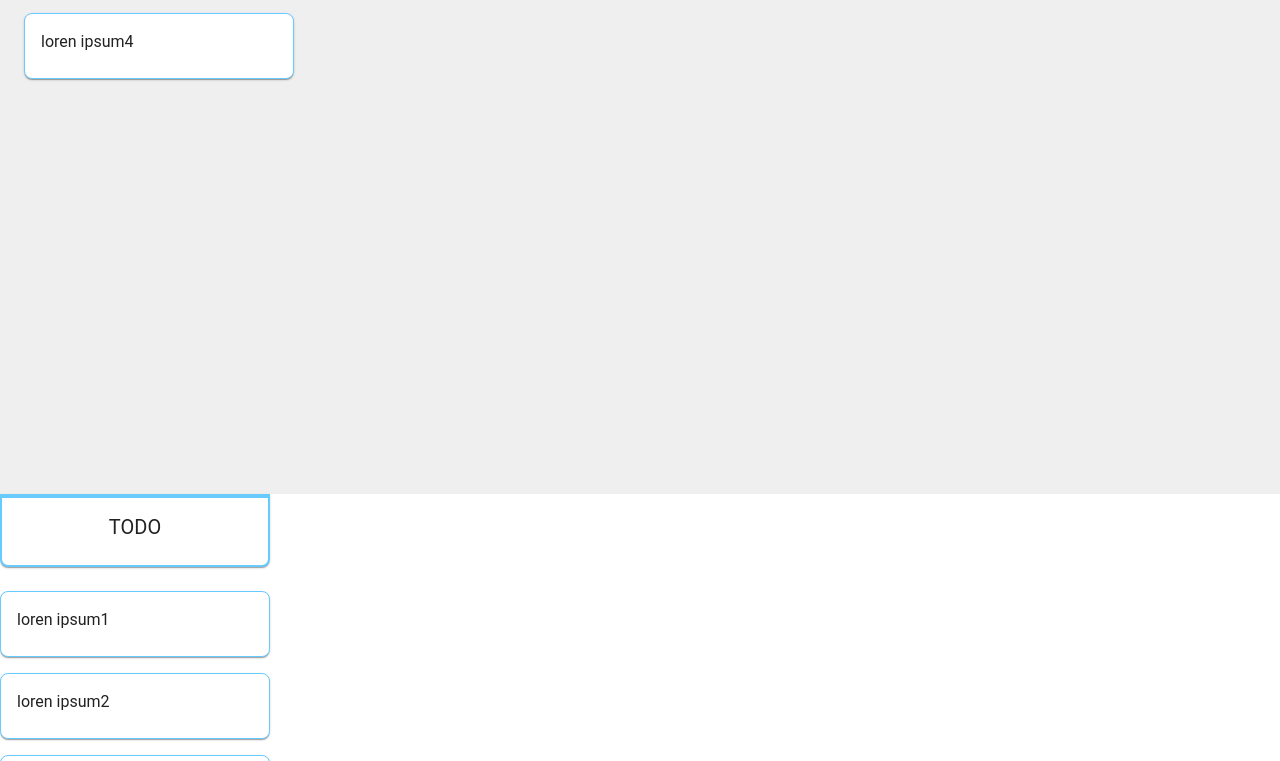
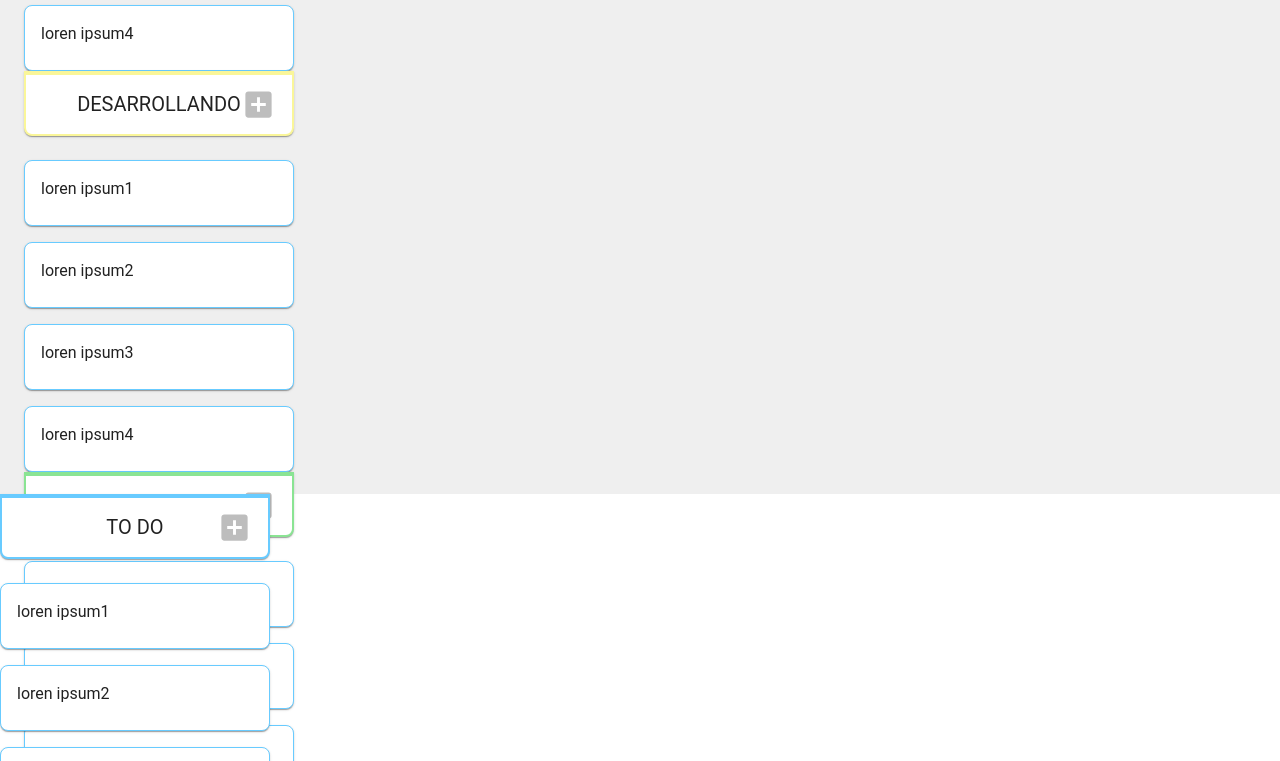
Before and after one commit to carosalazar28/dayler-planner, a React (Vite) app: page /board in a window 1280 px wide. Shown: the part 419-1180 px from the top of the page. Built offline with nearby package versions, Linux system fonts and the light colour scheme.

Commit message:
add other two pipelines

```diff
--- a/src/components/Board/Pipeline.tsx
+++ b/src/components/Board/Pipeline.tsx
@@ -59,6 +59,7 @@ function Pipeline() {
   )
 
   return (
+    <section>
       <PipelineContainer>
         <Title status="INFO" />
         <ContainerTask>
@@ -72,6 +73,33 @@ function Pipeline() {
           ))}
         </ContainerTask>
       </PipelineContainer>
+      <PipelineContainer>
+        <Title status="WARNING" />
+        <ContainerTask>
+          {cards.map((item, index) => (
+            <Item
+              key={item.id}
+              index={index}
+              {...item}
+              moveListItem={movePetListItem}
+            />
+          ))}
+        </ContainerTask>
+      </PipelineContainer>
+      <PipelineContainer>
+        <Title status="SUCCESS" />
+        <ContainerTask>
+          {cards.map((item, index) => (
+            <Item
+              key={item.id}
+              index={index}
+              {...item}
+              moveListItem={movePetListItem}
+            />
+          ))}
+        </ContainerTask>
+      </PipelineContainer>
+    </section>
   )
 }
 
--- a/src/components/Board/PipelineAtoms/Title.tsx
+++ b/src/components/Board/PipelineAtoms/Title.tsx
@@ -1,6 +1,7 @@
 import MuiCard from '@mui/material/Card'
 import { Typography, CardContent } from '@mui/material'
 import { styled } from '@mui/material/styles'
+import AddBoxIcon from '@mui/icons-material/AddBox'
 
 import { CardProps } from '../../interfaces/Board.interfaces'
 
@@ -8,6 +9,7 @@ const Card = styled(MuiCard)<CardProps>(({ theme, color }) => ({
   display: 'flex',
   justifyContent: 'center',
   alignItems: 'center',
+  position: 'relative',
   borderRadius: `0 0 8px 8px`,
   border: `2px solid ${
     theme.palette.status[color as keyof typeof theme.palette.status]
@@ -15,14 +17,26 @@ const Card = styled(MuiCard)<CardProps>(({ theme, color }) => ({
   borderTop: `4px solid ${
     theme.palette.status[color as keyof typeof theme.palette.status]
   }`,
+  '& > svg': {
+    position: 'absolute',
+    right: theme.spacing(2),
+  },
 }))
 
 function Title({ status = 'INFO' }: { status: string }) {
+  const subtitle: object = {
+    INFO: 'TO DO',
+    WARNING: 'DESARROLLANDO',
+    SUCCESS: 'COMPLETADO',
+  }
   return (
     <Card color={status}>
       <CardContent>
-        <Typography variant="subtitle2">TODO</Typography>
+        <Typography variant="subtitle2">
+          {subtitle[status as keyof typeof subtitle]}
+        </Typography>
       </CardContent>
+      <AddBoxIcon color="disabled" fontSize="large" />
     </Card>
   )
 }
```
Lines whose indentation alone changed are shown as unchanged.
